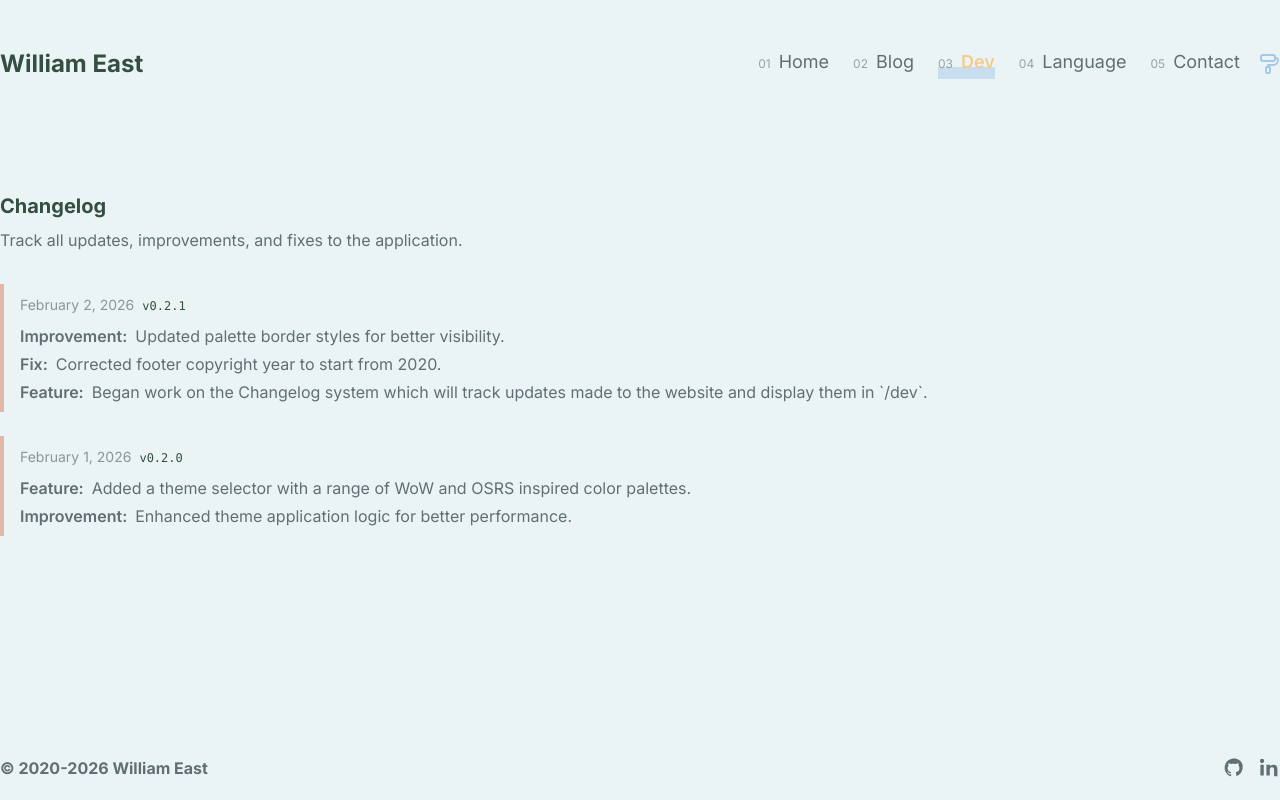
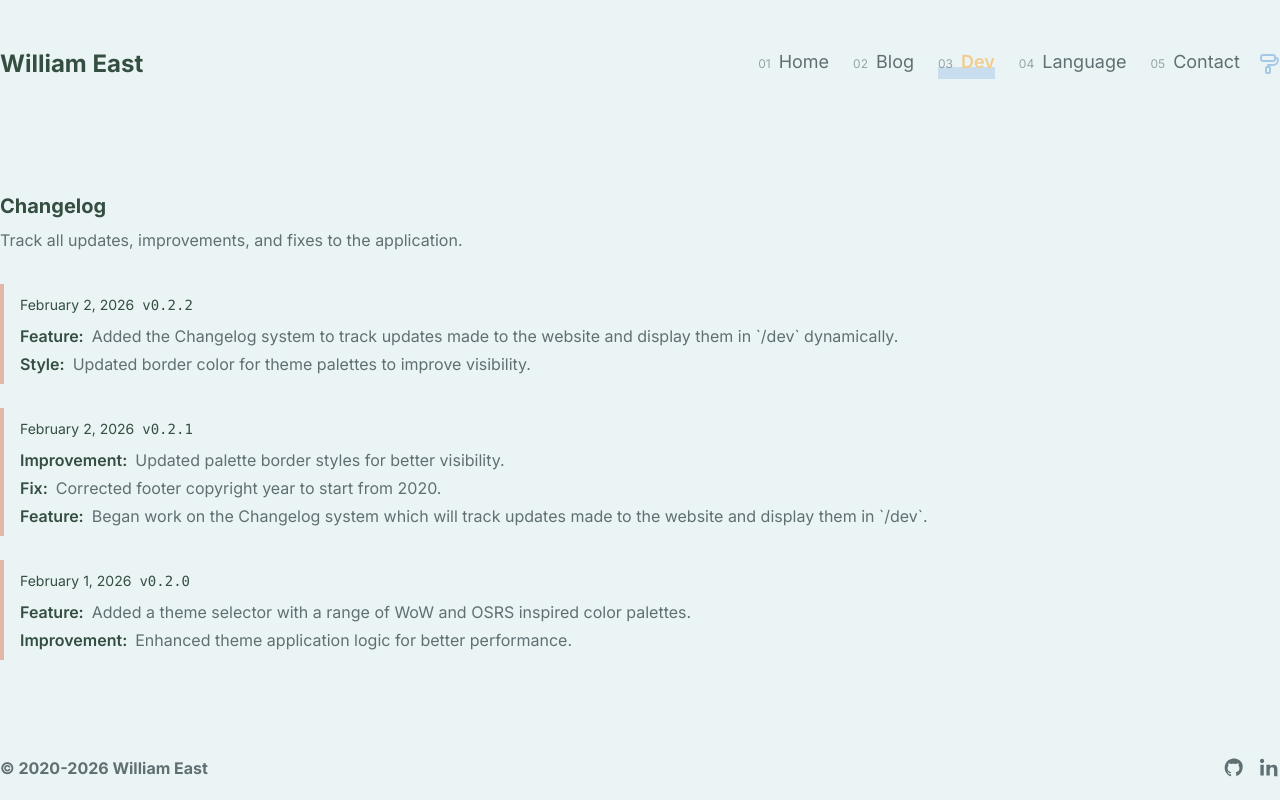
Before and after one commit to wjbetech/blogfolio, a Next.js app: page /dev in a window 1280 px wide. Built offline with nearby package versions, Linux system fonts and the light colour scheme.

Commit message:
chore: Manually entered latest changelog while fixing changelog

```diff
--- a/changelog/entries.json
+++ b/changelog/entries.json
@@ -1,4 +1,18 @@
 [
+  {
+    "date": "2026-02-02",
+    "version": "0.2.2",
+    "changes": [
+      {
+        "category": "Feature",
+        "description": "Added the Changelog system to track updates made to the website and display them in `/dev` dynamically."
+      },
+      {
+        "category": "Style",
+        "description": "Updated border color for theme palettes to improve visibility."
+      }
+    ]
+  },
   {
     "date": "2026-02-02",
     "version": "0.2.1",
--- a/src/components/ChangelogEntry/ChangelogEntry.tsx
+++ b/src/components/ChangelogEntry/ChangelogEntry.tsx
@@ -10,16 +10,16 @@ export default function ChangelogEntry({ entry }: { entry: ChangelogEntry }) {
   return (
     <article className="border-l-4 border-accent-300/50 pl-4 py-2">
       <header className="mb-2">
-        <time className="text-sm text-paragraph/70" dateTime={entry.date}>
+        <time className="text-sm text-link" dateTime={entry.date}>
           {formattedDate}
         </time>
-        <span className="ml-2 text-xs font-mono text-headline">v{entry.version}</span>
+        <span className="ml-2 text-sm font-mono text-headline">v{entry.version}</span>
       </header>
 
       <ul className="space-y-1">
         {entry.changes.map((change, index) => (
           <li key={index} className="flex gap-2">
-            <span className="text-paragraph font-semibold">{change.category}:</span>
+            <span className="text-headline font-semibold">{change.category}:</span>
             <span className="text-paragraph">{change.description}</span>
           </li>
         ))}
```
